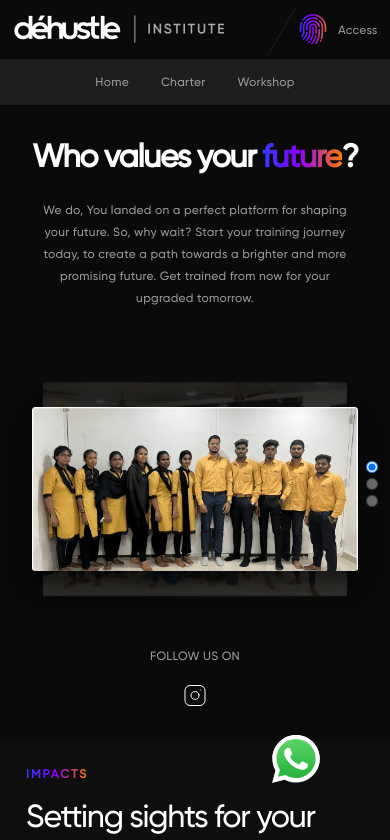
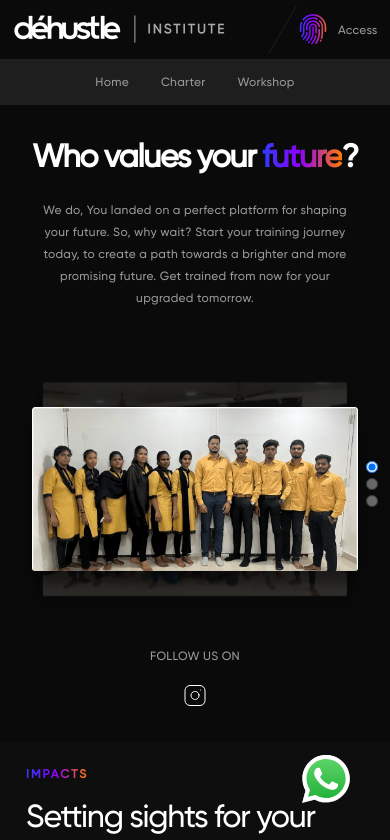
Before and after one commit to chieftain-defutura/main-lander, a React (Create React App) app: page / in a window 390 px wide. Shown: the top 840 px of the page. Built offline with nearby package versions, Linux system fonts and the light colour scheme.

Commit message:
chore: hero whats app logo add

```diff
--- a/src/components/Header/Header.scss
+++ b/src/components/Header/Header.scss
@@ -170,4 +170,8 @@
   bottom: 60px;
   right: 70px;
   z-index: 10000;
+  @media (max-width: 768px) {
+    bottom: 40px;
+    right: 40px;
+  }
 }
```
